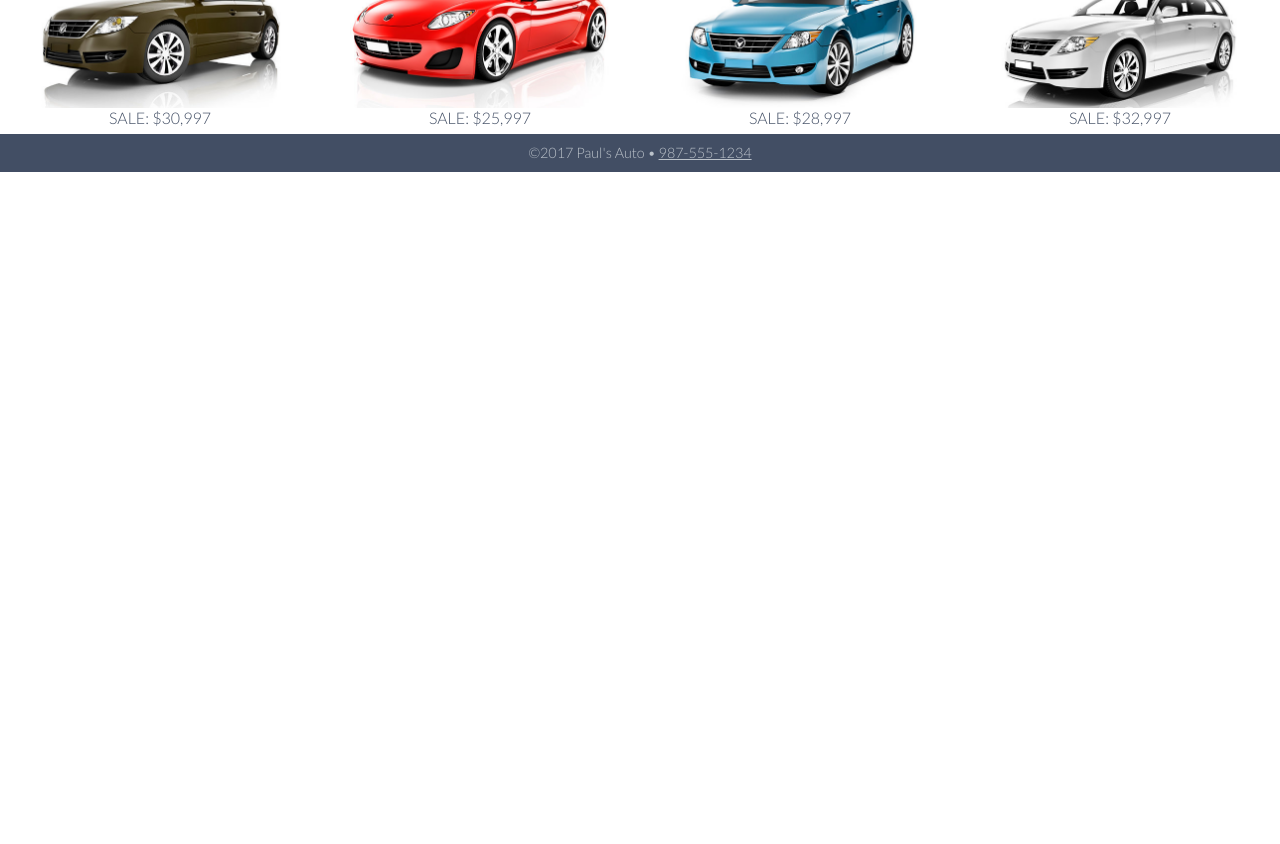
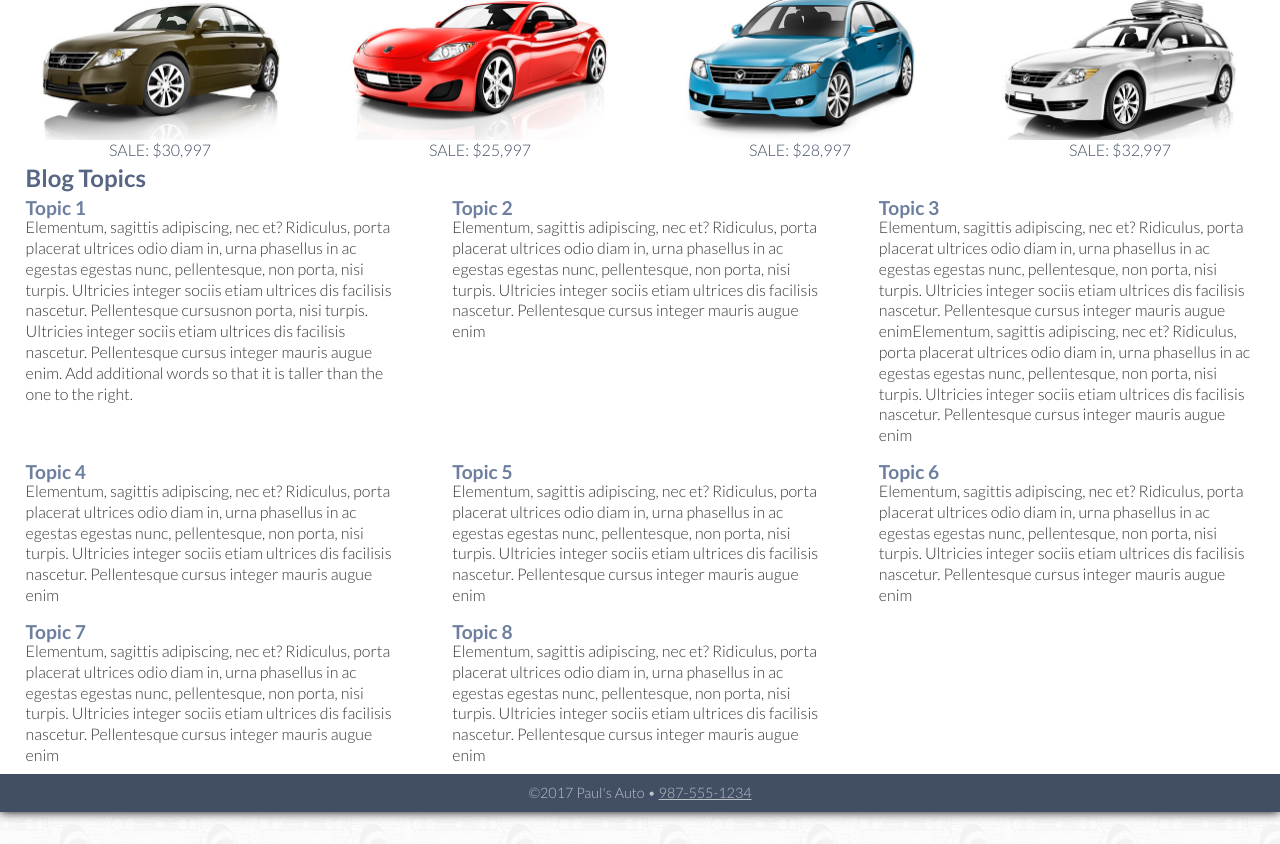
Before and after one commit to k-rahul94/rmf, a plain HTML site: page index.html in a window 1280 px wide. Shown: the part 600-1444 px from the top of the page. Before the commit the page ends 800 px from the top, so only its background shows below. Drawn offline with Linux system fonts and the light colour scheme.

Commit message:
Added wrapper class for large screens

```diff
--- a/index.html
+++ b/index.html
@@ -9,6 +9,7 @@
     <link href="https://fonts.googleapis.com/css?family=Lato:300,700" rel="stylesheet">
 </head>
 <body>
+    <div id="wrapper">
         <!-- PAGE HEADER GOES HERE -->
         <header>
             <h1>Paul's Autos</h1>
@@ -52,12 +53,48 @@
                 <img src="images/silver.jpg" alt="Silver car">
                 <figcaption>SALE: $32,997</figcaption>
             </figure>
+
+            <h2>Blog Topics</h2>
+                <div class="blog">
+                    <article>
+                        <h3>Topic 1</h3>
+                        <p>Elementum, sagittis adipiscing, nec et? Ridiculus, porta placerat ultrices odio diam in, urna phasellus in ac egestas egestas nunc, pellentesque, non porta, nisi turpis. Ultricies integer sociis etiam ultrices dis facilisis nascetur. Pellentesque cursusnon porta, nisi turpis. Ultricies integer sociis etiam ultrices dis facilisis nascetur. Pellentesque cursus integer mauris augue enim. Add additional words so that it is taller than the one to the right.</p>
+                    </article>
+                    <article>
+                        <h3>Topic 2</h3>
+                        <p>Elementum, sagittis adipiscing, nec et? Ridiculus, porta placerat ultrices odio diam in, urna phasellus in ac egestas egestas nunc, pellentesque, non porta, nisi turpis. Ultricies integer sociis etiam ultrices dis facilisis nascetur. Pellentesque cursus integer mauris augue enim</p>
+                    </article>
+                    <article>
+                        <h3>Topic 3</h3>
+                        <p>Elementum, sagittis adipiscing, nec et? Ridiculus, porta placerat ultrices odio diam in, urna phasellus in ac egestas egestas nunc, pellentesque, non porta, nisi turpis. Ultricies integer sociis etiam ultrices dis facilisis nascetur. Pellentesque cursus integer mauris augue enimElementum, sagittis adipiscing, nec et? Ridiculus, porta placerat ultrices odio diam in, urna phasellus in ac egestas egestas nunc, pellentesque, non porta, nisi turpis. Ultricies integer sociis etiam ultrices dis facilisis nascetur. Pellentesque cursus integer mauris augue enim</p>
+                    </article>
+                    <article>
+                        <h3>Topic 4</h3>
+                        <p>Elementum, sagittis adipiscing, nec et? Ridiculus, porta placerat ultrices odio diam in, urna phasellus in ac egestas egestas nunc, pellentesque, non porta, nisi turpis. Ultricies integer sociis etiam ultrices dis facilisis nascetur. Pellentesque cursus integer mauris augue enim</p>
+                    </article>
+                    <article>
+                        <h3>Topic 5</h3>
+                        <p>Elementum, sagittis adipiscing, nec et? Ridiculus, porta placerat ultrices odio diam in, urna phasellus in ac egestas egestas nunc, pellentesque, non porta, nisi turpis. Ultricies integer sociis etiam ultrices dis facilisis nascetur. Pellentesque cursus integer mauris augue enim</p>
+                    </article>
+                    <article>
+                        <h3>Topic 6</h3>
+                        <p>Elementum, sagittis adipiscing, nec et? Ridiculus, porta placerat ultrices odio diam in, urna phasellus in ac egestas egestas nunc, pellentesque, non porta, nisi turpis. Ultricies integer sociis etiam ultrices dis facilisis nascetur. Pellentesque cursus integer mauris augue enim</p>
+                    </article>
+                    <article>
+                        <h3>Topic 7</h3>
+                        <p>Elementum, sagittis adipiscing, nec et? Ridiculus, porta placerat ultrices odio diam in, urna phasellus in ac egestas egestas nunc, pellentesque, non porta, nisi turpis. Ultricies integer sociis etiam ultrices dis facilisis nascetur. Pellentesque cursus integer mauris augue enim</p>
+                    </article>
+                    <article>
+                        <h3>Topic 8</h3>
+                        <p>Elementum, sagittis adipiscing, nec et? Ridiculus, porta placerat ultrices odio diam in, urna phasellus in ac egestas egestas nunc, pellentesque, non porta, nisi turpis. Ultricies integer sociis etiam ultrices dis facilisis nascetur. Pellentesque cursus integer mauris augue enim</p>
+                    </article>
+                </div> <!-- end of blog -->
         </main>
 
         <!-- PAGE FOOTER GOES HERE -->
         <footer>
             <p>&copy;2017 Paul's Auto &bull; <a href="tel:9875551234">987-555-1234</a></p>
         </footer>
-
+    </div>
 </body>
 </html>
--- a/scss/_large.scss
+++ b/scss/_large.scss
@@ -1,3 +1,15 @@
+//Overall styling for the BODY of the document
+body {
+    background-image: url(../images/polonez_car.png);
+}
+
+#wrapper {
+    max-width: 80rem;
+    margin: 2rem auto;
+    box-shadow: 0 0 10px #000000;
+    background: white;
+}
+
 //Overall styling for the NAVIGATION of the document
 nav {
     ul {
@@ -16,4 +28,17 @@ nav {
 //Overall styling for the MAIN of the document
 main {
     figure.photo {width: 25% - $gutterdbl; float: left; }
+
+    div.blog article {
+        float: left;
+        width: 33.33% - $gutterdbl;
+    }
+
+    div.blog article:nth-child(2n+1) {
+        clear: none;
+    }
+
+    div.blog article:nth-child(3n+1) {
+        clear: left;
+    }
 }
--- a/scss/_medium.scss
+++ b/scss/_medium.scss
@@ -1,4 +1,13 @@
 //Overall styling for the MAIN of the document
 main {
     figure.photo {width: 50% - $gutterdbl; float: left; }
+
+    div.blog article {
+        float: left;
+        width: 50% - $gutterdbl;
+    }
+
+    div.blog article:nth-child(2n+1) {
+        clear: left;
+    }
 }
--- a/scss/_small-default.scss
+++ b/scss/_small-default.scss
@@ -73,6 +73,22 @@ main {
         font-size: 2rem;
         margin: 1rem 0 0 $gutter;
         color: $primaryColor;
+    } // end h1
+
+    h2 {
+        font-size: 1.5rem;
+        margin: .75rem 0 0 $gutter;
+        color: lighten($primaryColor, 10%);
+    } // end h2
+
+    h3 {
+        font-size: 1.2rem;
+        color: lighten($primaryColor, 20%);
+    } // end h3
+
+    p {
+        line-height: 130%;
+        color: $fontColor;
     }
 
     hr.fadeAway {
@@ -85,6 +101,11 @@ main {
     figure.photo {width: 100% - $gutterdbl; margin: .5rem $gutter; }
     figure.photo img {width: 100%}
     figure.photo figcaption {text-align: center; color: $primaryColor;}
+
+    div.blog article {
+        margin: .5rem $gutter;
+        width: 100% - $gutterdbl;
+    }
 }
 //Overall styling for the FOOTER of the document
 footer {
--- a/scss/_variables.scss
+++ b/scss/_variables.scss
@@ -1,6 +1,6 @@
 $primaryColor: #424e64;
 $secondaryColor: #bbc2ca;
-$font-color: #35373a;
+$fontColor: #35373a;
 
 $defaultFont: 'Lato', sans-serif;
 $normalWeight: 300;
```
Also changed, not shown: css/styles.css. Lines whose indentation alone changed are shown as unchanged.
